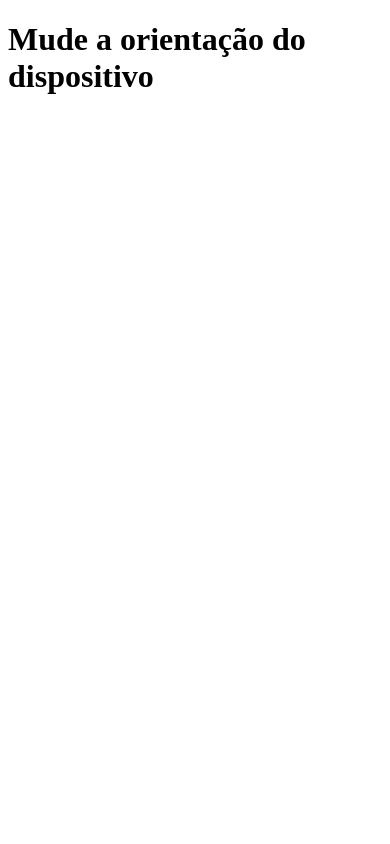
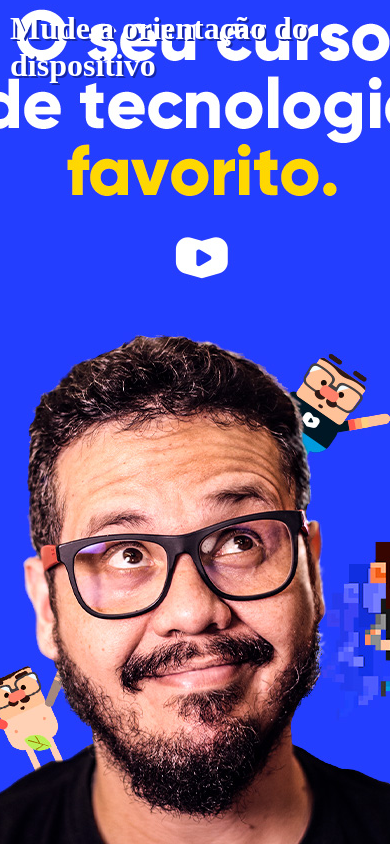
Before and after one commit to Euler-Lemos/HTML-CSS, a plain HTML site: page exe026/mq002/index.html in a window 390 px wide. Drawn offline with Linux system fonts and the light colour scheme.

Commit message:
modificaçao media query

```diff
--- a/exe026/mq002/estilo/paisagem.css
+++ b/exe026/mq002/estilo/paisagem.css
@@ -1,3 +1,8 @@
 @charset "UTF-8";
 
 /* Aparelho deitado */
+
+body {
+     background: url(../imagens/cev-landscape.jpg);
+     background-position: left bottom;
+}
--- a/exe026/mq002/estilo/retrato.css
+++ b/exe026/mq002/estilo/retrato.css
@@ -1,3 +1,8 @@
 @charset "UTF-8";
 
 /* Aparelho em pé */
+
+body {
+     background: url(../imagens/cev-portrait.jpg);
+     background-position: center bottom
+}
--- a/exe026/mq002/estilo/style.css
+++ b/exe026/mq002/estilo/style.css
@@ -1,3 +1,21 @@
 @charset "UTF-8";
 
 /* Cofigurações gerais */
+
+*{
+    margin: 0px;
+    padding: 0px;
+}
+
+html, body {
+    width: 100vw;
+    height: 100vh;
+    background-color: blue;
+    background-size: contain;
+}
+
+h1 {
+    color: white;
+    text-shadow: 2px 2px 0px #1526a7;
+    padding: 10px;
+}
```
